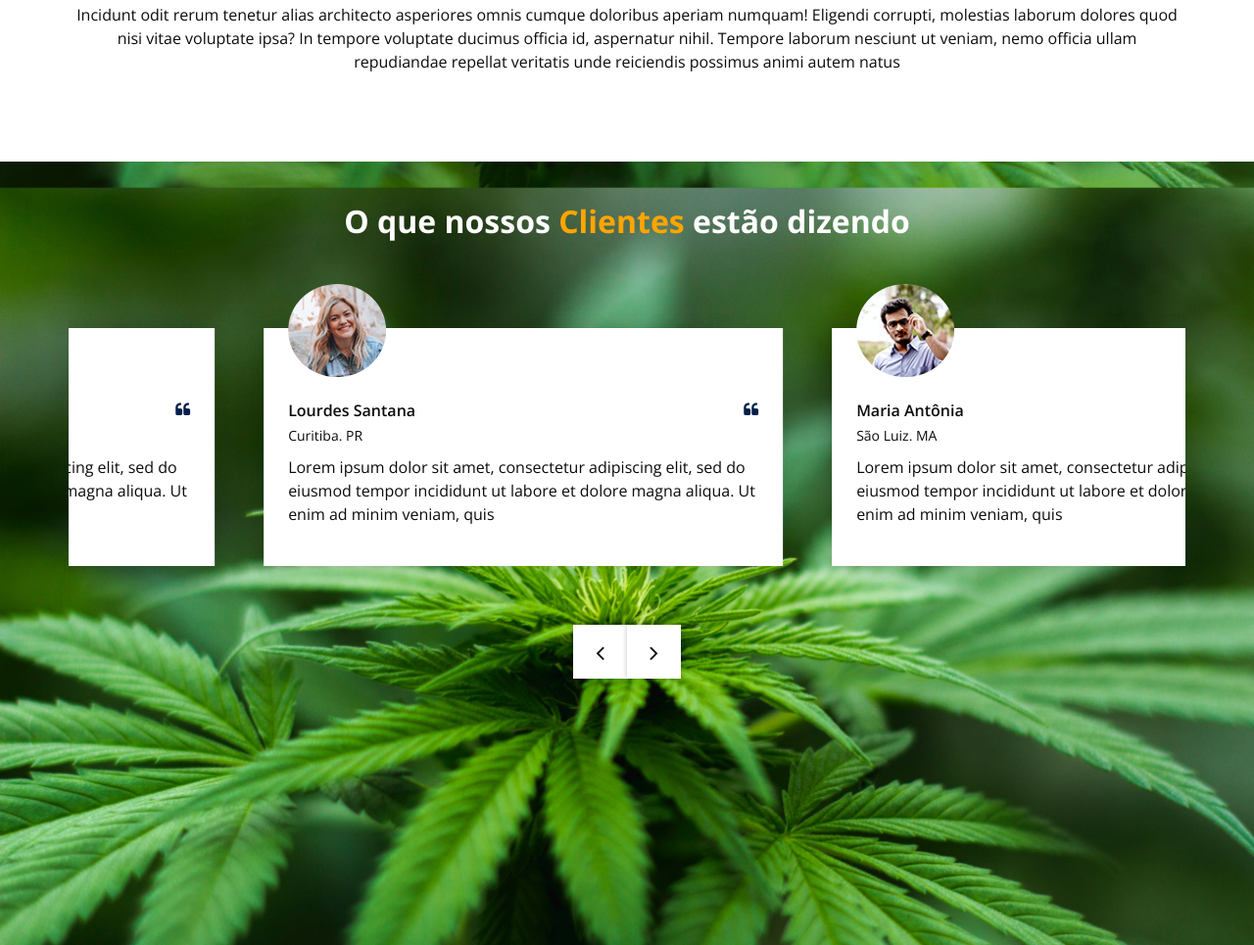
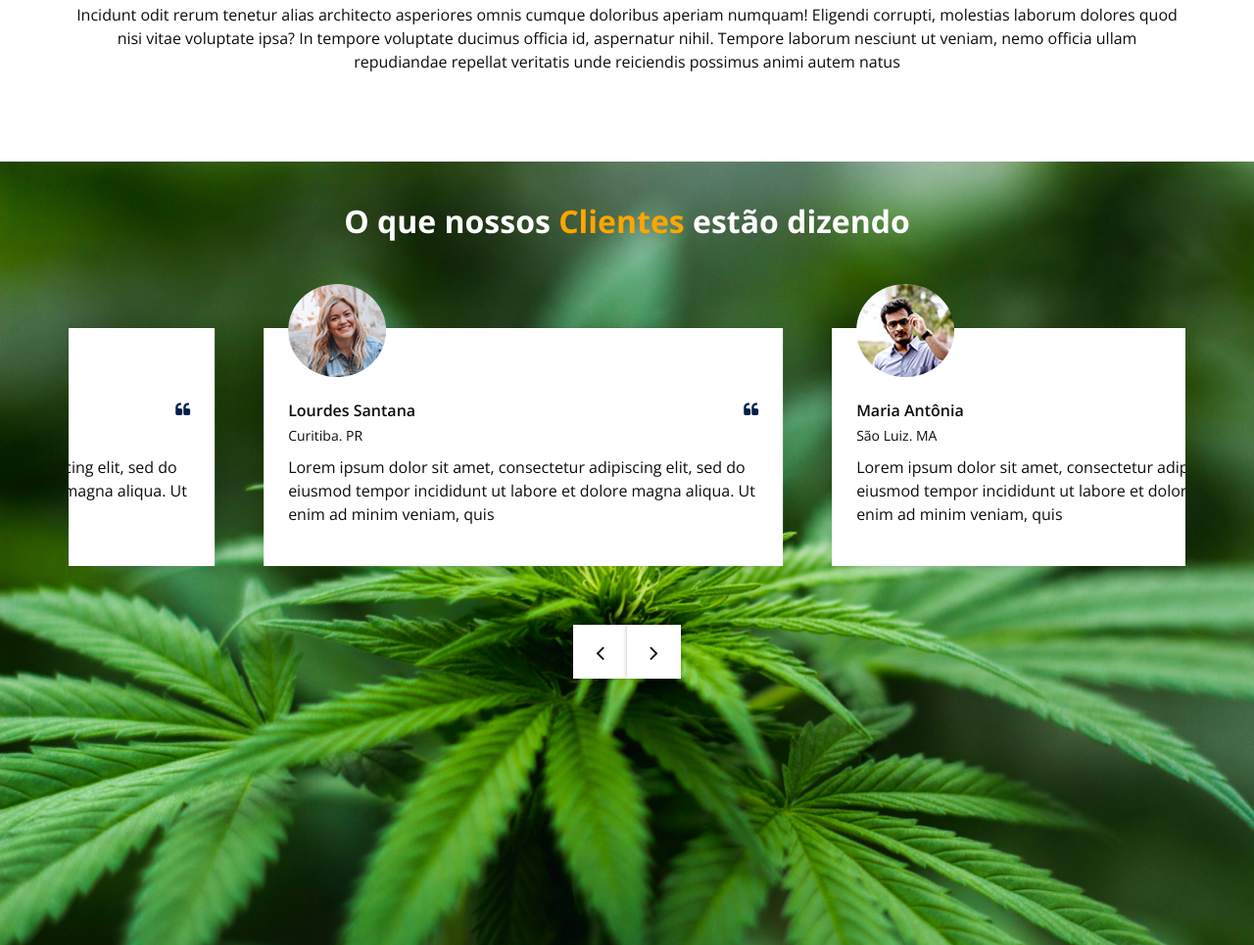
Before and after one commit to Guilherme-Branchieri/betos-client, a plain HTML site: page index.html in a window 1280 px wide. Shown: the part 3327-4292 px from the top of the page at 98% size. Drawn offline with nearby package versions, Linux system fonts and the light colour scheme; some packages are replaced by stand-ins of ours.

Commit message:
imagem agora tem altura 100vh

```diff
--- a/css/style.css
+++ b/css/style.css
@@ -698,7 +698,6 @@ a:focus {
   max-width: 100vw;
   background-size: cover;
   height: 100vh; /* Adjust as needed */
-  background-position: 50% -50%; /* Adjust as needed */
 }
 
 
```
